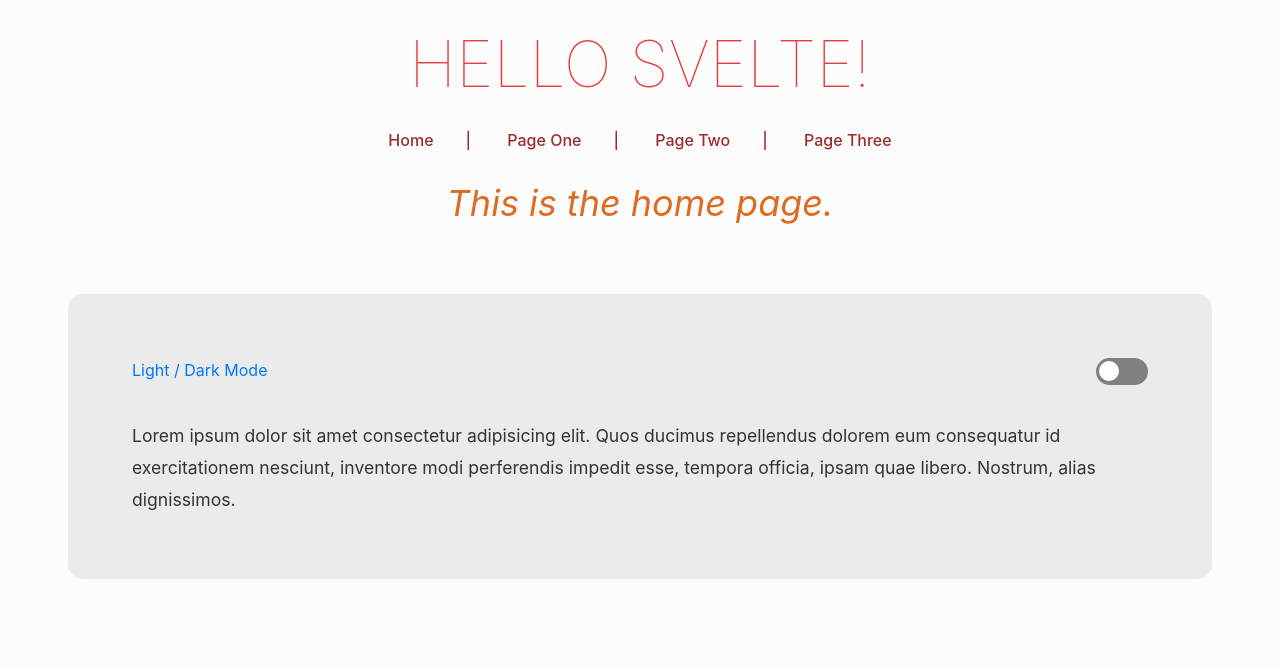
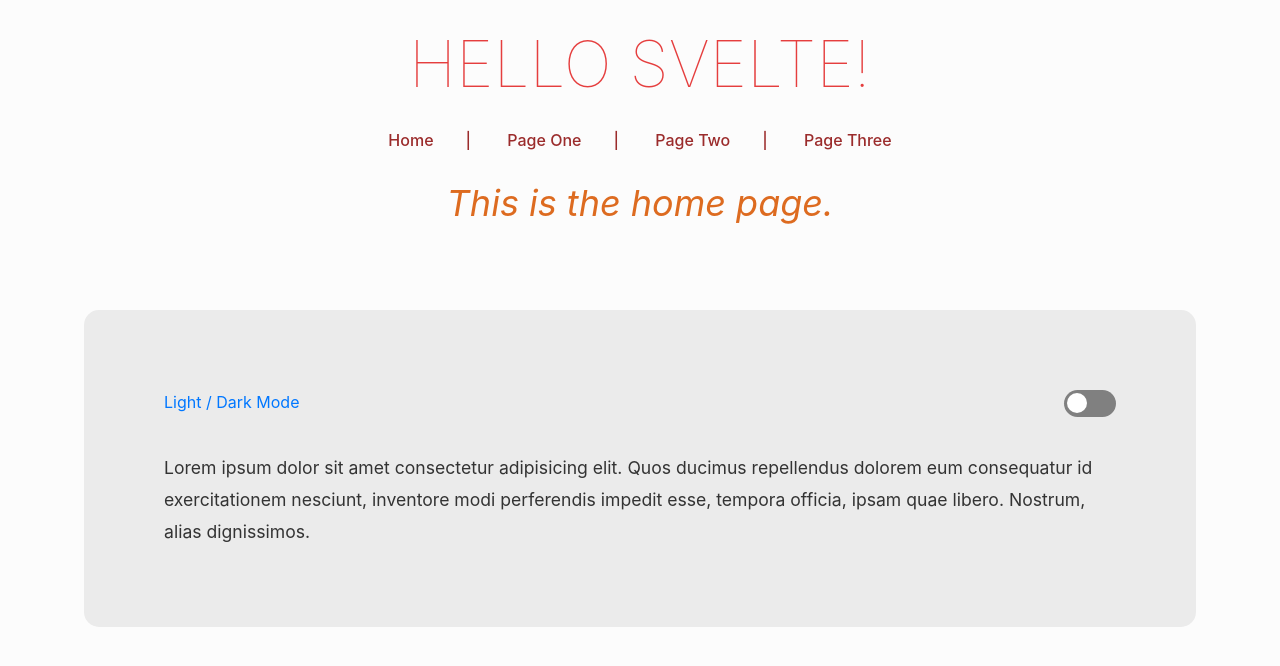
Before and after one commit to CottonPajamas/svelte-app, a Svelte app: page / in a window 1280 px wide. Shown: the top 666 px of the page. Built offline with nearby package versions, Linux system fonts and the light colour scheme.

Commit message:
Fix mobile responsiveness for home page

```diff
--- a/public/global.css
+++ b/public/global.css
@@ -33,8 +33,6 @@
 
 .text-container {
   background-color: var(--bg-panel);
-  margin: 4em;
-  padding: 4em;
   border-radius: 15px;
   display: grid;
   grid-template-columns: 80% auto;
--- a/public/index.css
+++ b/public/index.css
@@ -732,8 +732,16 @@
   margin: 0;
 }
 
+.m-8 {
+  margin: 2rem;
+}
+
 .p-4 {
   padding: 1rem;
+}
+
+.p-8 {
+  padding: 2rem;
 }
 
 .px-1 {
@@ -813,6 +821,14 @@
   .md\:text-6xl {
     font-size: 4rem;
   }
+
+  .md\:m-20 {
+    margin: 5rem;
+  }
+
+  .md\:p-20 {
+    padding: 5rem;
+  }
 }
 
 @media (min-width: 1024px) {
--- a/src/components/Home.svelte
+++ b/src/components/Home.svelte
@@ -25,15 +25,15 @@
 
 <h2 class="text-orange-600 text-xl md:text-4xl italic">This is the home page.</h2>
 
-<div class="text-container" >
+<div class="text-container m-8 p-8 md:m-20 md:p-20" >
   <h1>Light / Dark Mode</h1>
   <div>
+    <label for="switch">Toggle</label>
     {#if document.documentElement.getAttribute("data-theme") == 'dark'}
       <input type="checkbox" checked id="switch" name="theme" on:click={toggleTheme}/>
     {:else}
       <input type="checkbox" id="switch" name="theme" on:click={toggleTheme}/>
     {/if}
-      <label for="switch">Toggle</label>
 	</div>
   <p>Lorem ipsum dolor sit amet consectetur adipisicing elit. Quos ducimus repellendus dolorem eum consequatur id exercitationem nesciunt, inventore modi perferendis impedit esse, tempora officia, ipsam quae libero. Nostrum, alias dignissimos.</p>
 </div>
```
Also changed, not shown: public/build/bundle.js, 1 other file (tests, documents, lock files or other folders). Lines whose indentation alone changed are shown as unchanged.
